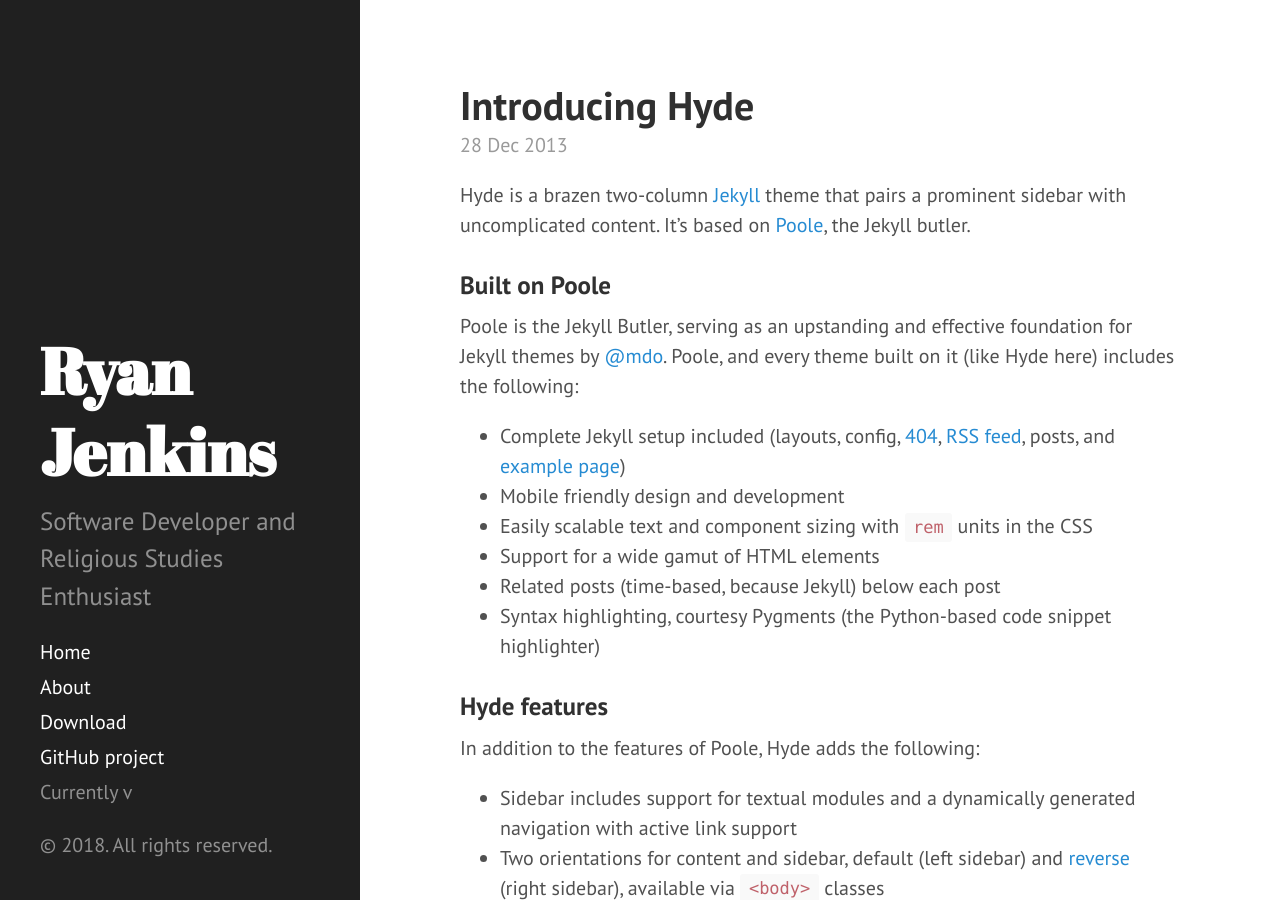
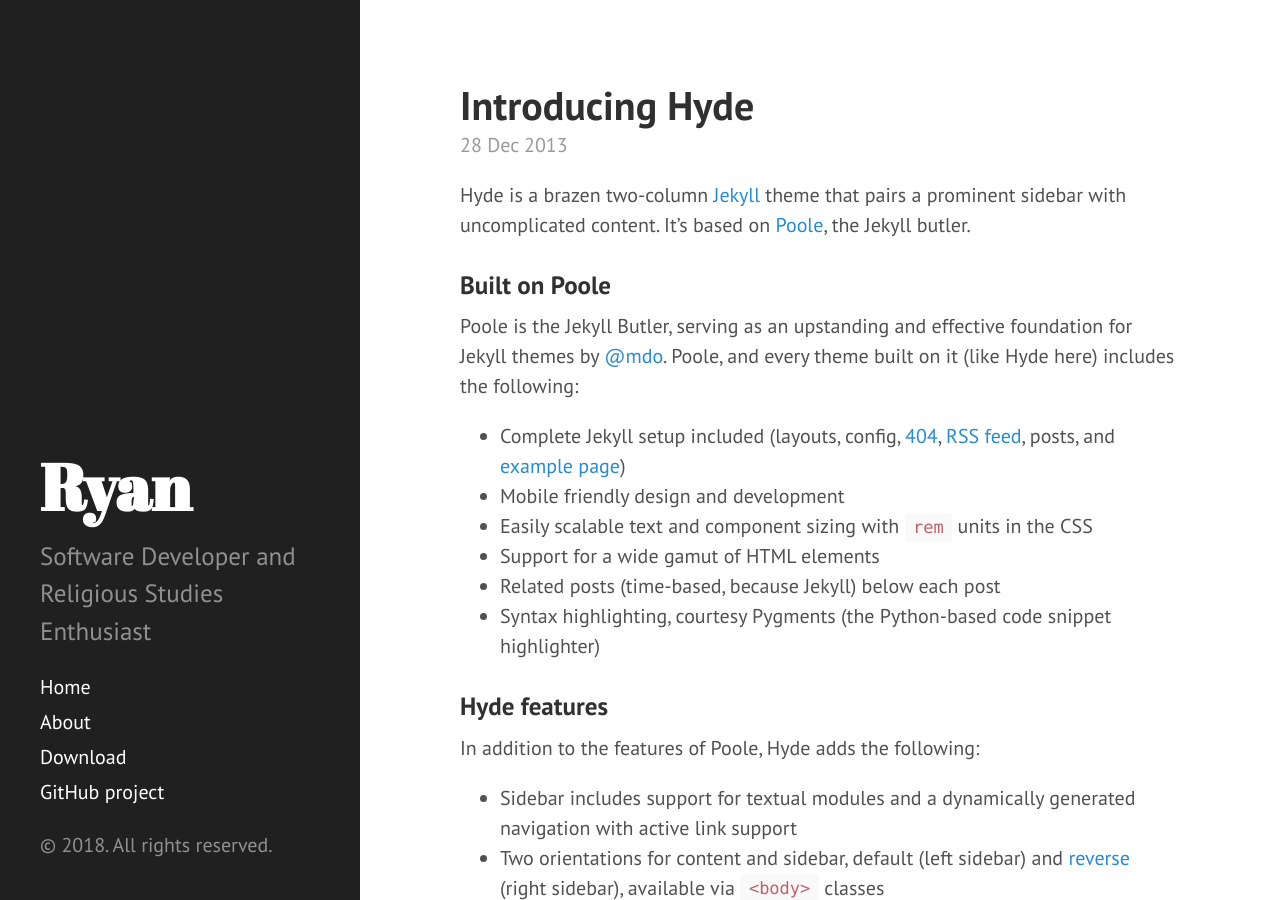
Before and after one commit to rajenkins/rajenkins.github.io, a Jekyll site: the page built from index.html, in a window 1280 px wide and 900 px high. Built offline with Jekyll 4.4.1, drawn with Linux system fonts in a browser that asks for light colours; Markdown is read by kramdown in place of the engine named in the settings; the list of posts is cut into pages by our own code.

Commit message:
update info

```diff
--- a/_config.yml
+++ b/_config.yml
@@ -1,16 +1,14 @@
 # Dependencies
-markdown:         redcarpet
-highlighter:      pygments
+highlighter:      rouge
 
 # Permalinks
 permalink:        pretty
 
 # Setup
-title:            Ryan Jenkins
+title:            Ryan
 #tagline:          'A Jekyll theme'
 description:      'Software Developer and Religious Studies Enthusiast'
 url:              rajenkins.me
-baseurl:          /
 
 author:
   name:           'Ryan Jenkins'
--- a/_includes/head.html
+++ b/_includes/head.html
@@ -15,14 +15,14 @@
   </title>
 
   <!-- CSS -->
-  <link rel="stylesheet" href="{{ site.baseurl }}public/css/poole.css">
-  <link rel="stylesheet" href="{{ site.baseurl }}public/css/syntax.css">
-  <link rel="stylesheet" href="{{ site.baseurl }}public/css/hyde.css">
+  <link rel="stylesheet" href="/public/css/poole.css">
+  <link rel="stylesheet" href="public/css/syntax.css">
+  <link rel="stylesheet" href="public/css/hyde.css">
   <link rel="stylesheet" href="http://fonts.googleapis.com/css?family=PT+Sans:400,400italic,700|Abril+Fatface">
 
   <!-- Icons -->
-  <link rel="apple-touch-icon-precomposed" sizes="144x144" href="{{ site.baseurl }}public/apple-touch-icon-144-precomposed.png">
-                                 <link rel="shortcut icon" href="{{ site.baseurl }}public/favicon.ico">
+  <link rel="apple-touch-icon-precomposed" sizes="144x144" href="public/apple-touch-icon-144-precomposed.png">
+                                 <link rel="shortcut icon" href="public/favicon.ico">
 
   <!-- RSS -->
   <link rel="alternate" type="application/rss+xml" title="RSS" href="/atom.xml">
--- a/_includes/sidebar.html
+++ b/_includes/sidebar.html
@@ -2,7 +2,7 @@
   <div class="container sidebar-sticky">
     <div class="sidebar-about">
       <h1>
-        <a href="{{ site.baseurl }}">
+        <a href="/">
           {{ site.title }}
         </a>
       </h1>
@@ -28,7 +28,6 @@
 
       <a class="sidebar-nav-item" href="{{ site.github.repo }}/archive/v{{ site.version }}.zip">Download</a>
       <a class="sidebar-nav-item" href="{{ site.github.repo }}">GitHub project</a>
-      <span class="sidebar-nav-item">Currently v{{ site.version }}</span>
     </nav>
 
     <p>&copy; {{ site.time | date: '%Y' }}. All rights reserved.</p>
```
Also changed, not shown: 1 other file.
